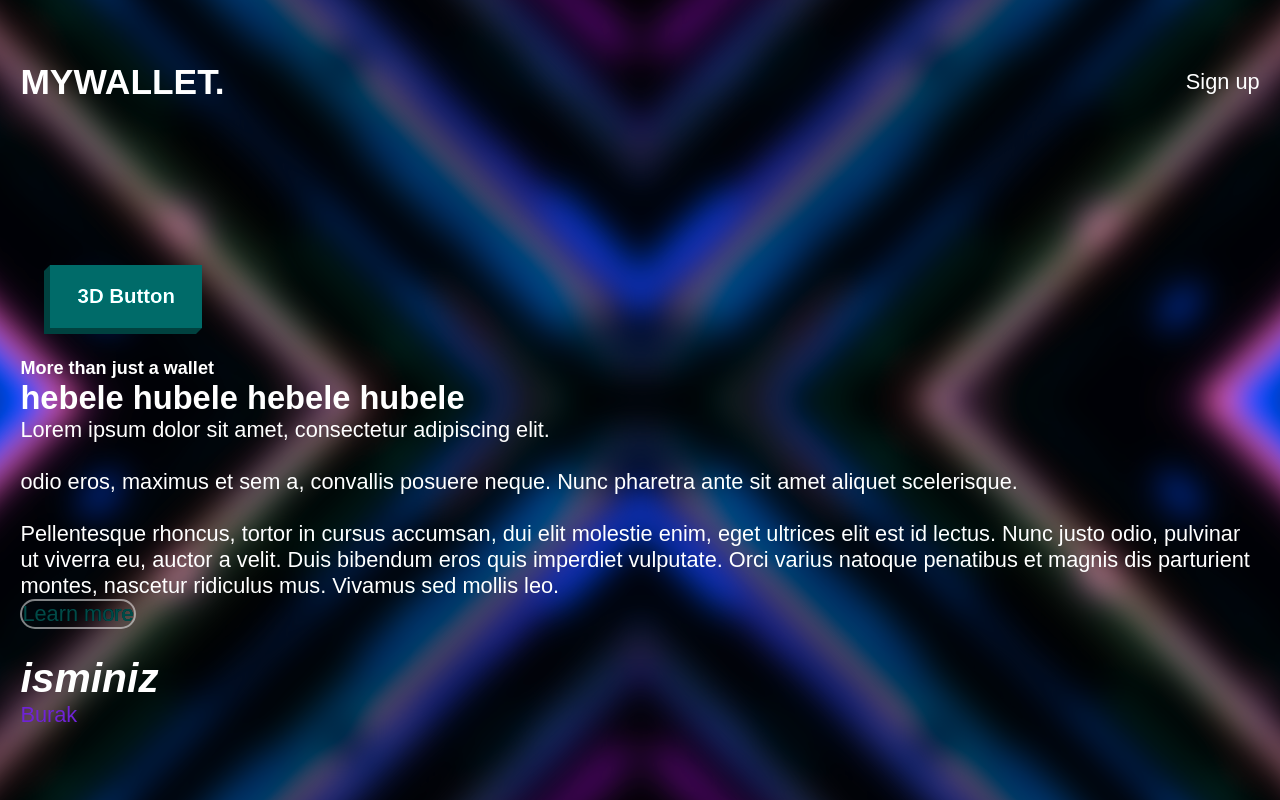
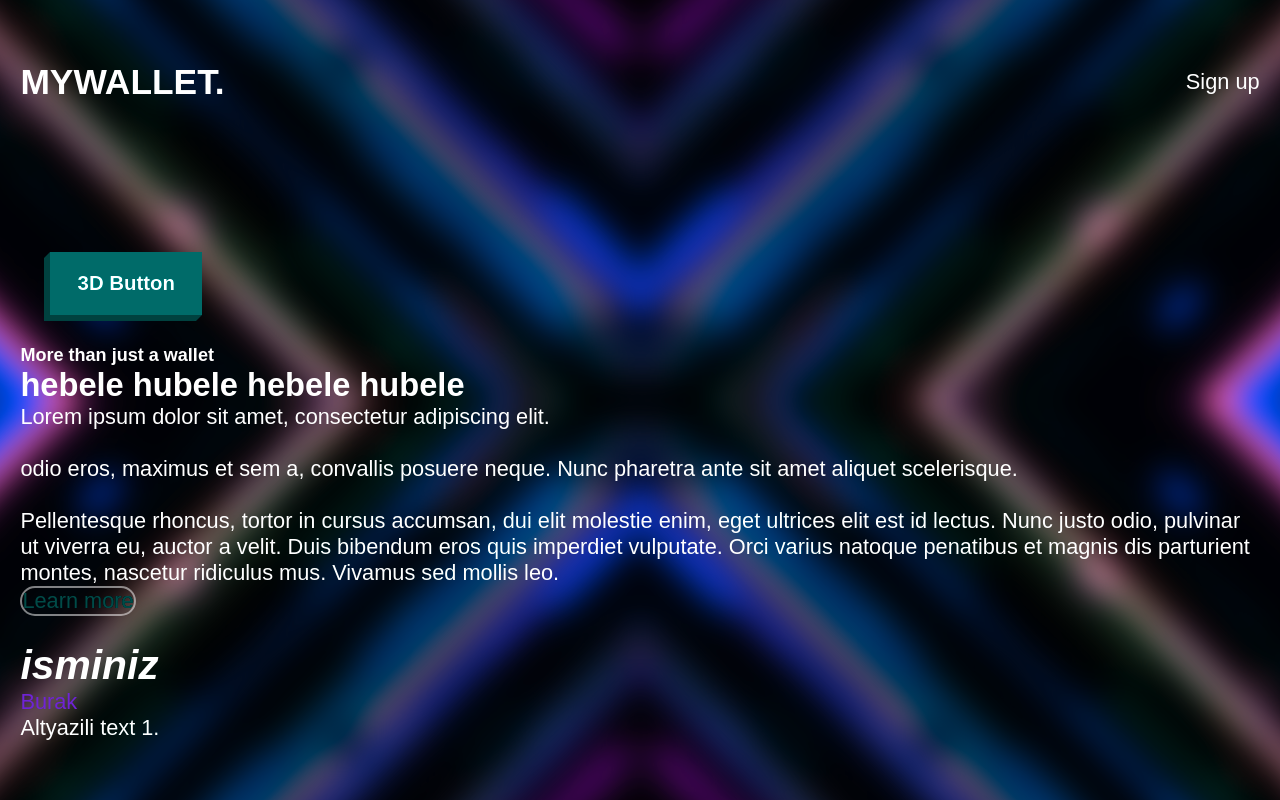
Before and after one commit to ates-kuresi/html-css, a plain HTML site: page index.html in a window 1280 px wide. Drawn offline with Linux system fonts and the light colour scheme.

Commit message:
Update index.html

```diff
--- a/index.html
+++ b/index.html
@@ -25,6 +25,7 @@
                 <br><br>
                 <h1 class="kalin">isminiz</h1>
                 <p style='color: rgb(221, 17, 68);' id='isim'>Burak</p>
+                <p class="underline">Altyazili text 1.</p>
             </div>
         </section>
     </div>
```
